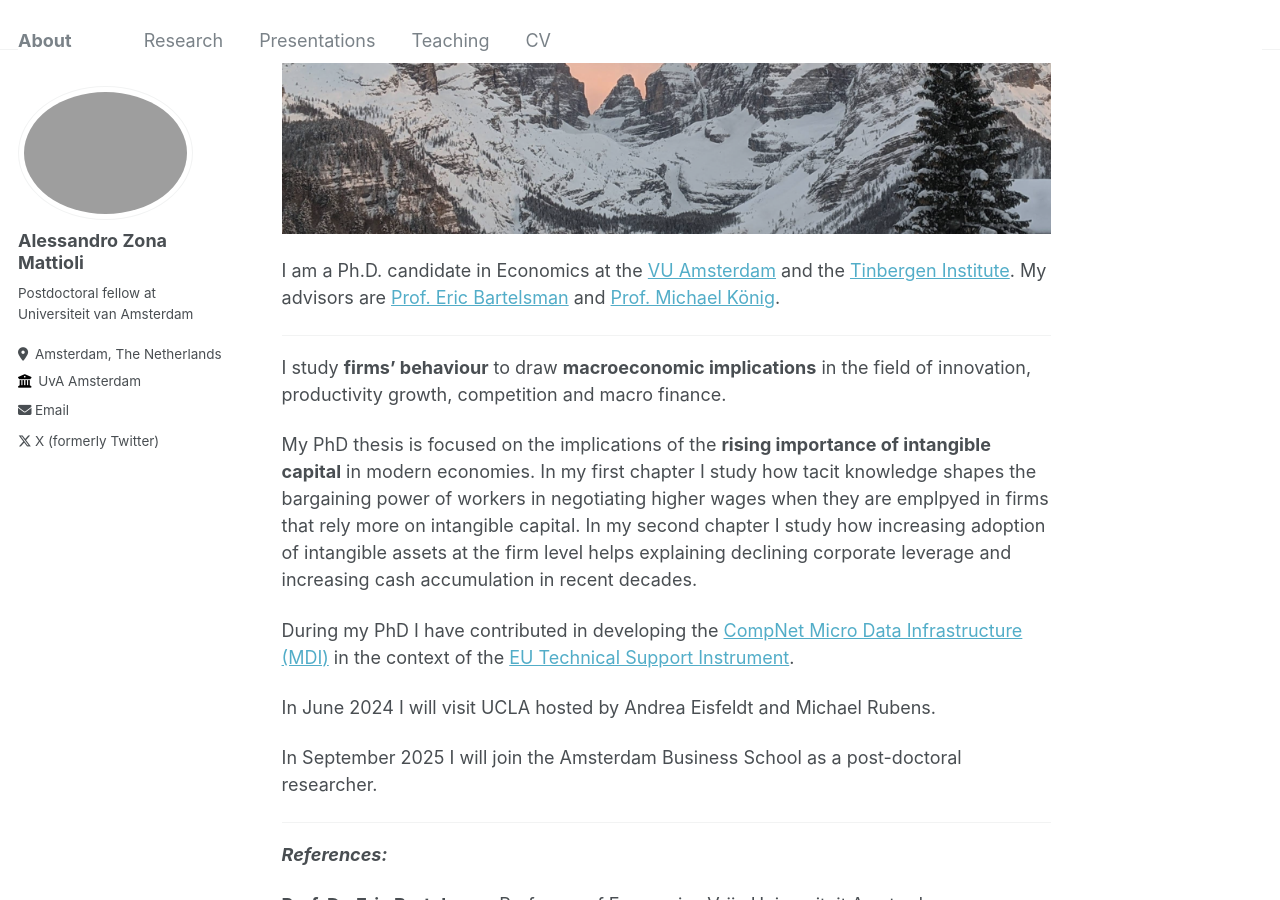
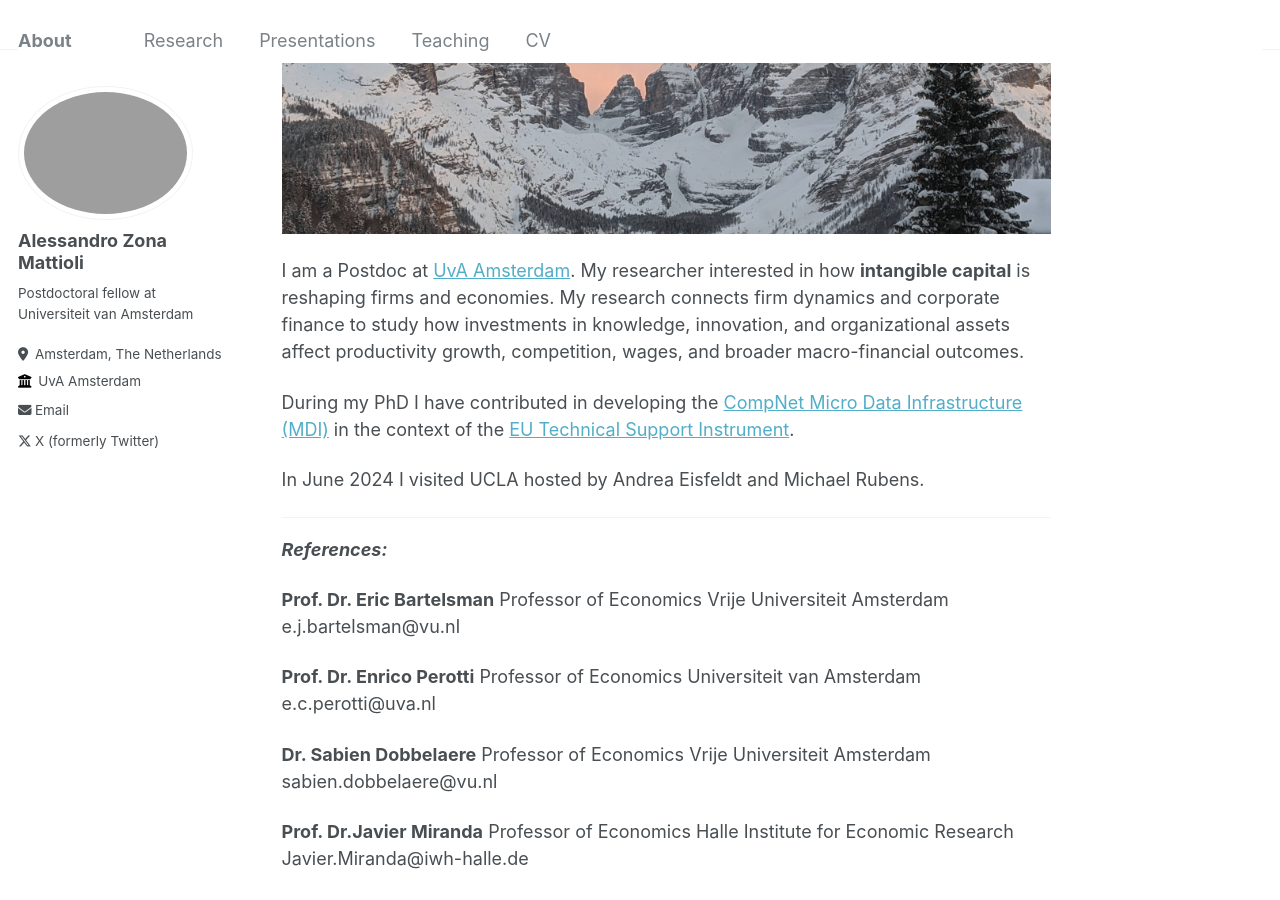
Before and after one commit to zmale/alessandrozonamattioli.github.io, a Jekyll site: the page built from _pages/about.md, in a window 1280 px wide and 900 px high, scrolled down 233 px. Built offline with Jekyll 4.4.1, drawn with Linux system fonts in a browser that asks for light colours.

Commit message:
Update about.md
Edit main page

```diff
--- a/_pages/about.md
+++ b/_pages/about.md
@@ -9,19 +9,11 @@ redirect_from:
 
 ![Cover image](https://zmale.github.io/alessandrozonamattioli.github.io/images/dolomites_cut.png)
 
-I am a Ph.D. candidate in Economics at the [VU Amsterdam](https://vu.nl/en/about-vu/faculties/school-of-business-and-economics/departments/economics) and the [Tinbergen Institute](https://www.tinbergen.nl/home). My advisors are [Prof. Eric Bartelsman](https://tinbergen.nl/person/59/eric-bartelsman) and [Prof. Michael König](https://research.vu.nl/en/persons/michael-konig).
-
----
-
-I study **firms' behaviour** to draw **macroeconomic implications** in the field of innovation, productivity growth, competition and macro finance.
-
-My PhD thesis is focused on the implications of the **rising importance of intangible capital** in modern economies. In my first chapter I study how tacit knowledge shapes the bargaining power of workers in negotiating higher wages when they are emplpyed in firms that rely more on intangible capital. In my second chapter I study how increasing adoption of intangible assets at the firm level helps explaining declining corporate leverage and increasing cash accumulation in recent decades.
+I am a Postdoc at [UvA Amsterdam](https://abs.uva.nl/content/sections/finance/finance.html). My researcher interested in how **intangible capital** is reshaping firms and economies. My research connects firm dynamics and corporate finance to study how investments in knowledge, innovation, and organizational assets affect productivity growth, competition, wages, and broader macro-financial outcomes.
 
 During my PhD I have contributed in developing the [CompNet Micro Data Infrastructure (MDI)](https://www.comp-net.org/eu-technical-support-instrument-tsi/data/) in the context of the [EU Technical Support Instrument](https://www.comp-net.org/eu-technical-support-instrument-tsi/overview/).
 
-In June 2024 I will visit UCLA hosted by Andrea Eisfeldt and Michael Rubens.
-
-In September 2025 I will join the Amsterdam Business School as a post-doctoral researcher.
+In June 2024 I visited UCLA hosted by Andrea Eisfeldt and Michael Rubens.
 
 ---
 
```
